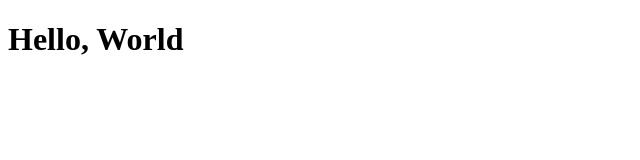
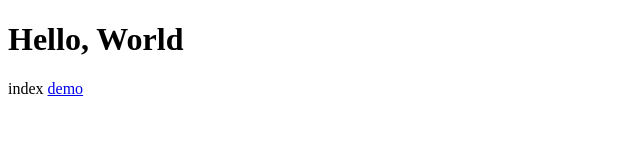
Before and after one commit to calisthak/web2026, a plain HTML site: page index.html in a window 1280 px wide. Shown: the full height of the page, 0-640 px from the left. Drawn offline with Linux system fonts and the light colour scheme.

Commit message:
add link

```diff
--- a/index.html
+++ b/index.html
@@ -9,5 +9,8 @@
 
     <h1>Hello, World</h1>
 
+    <p>index <a href="index.html">demo</a></p>
+
+
 </body>
 </html>
```
